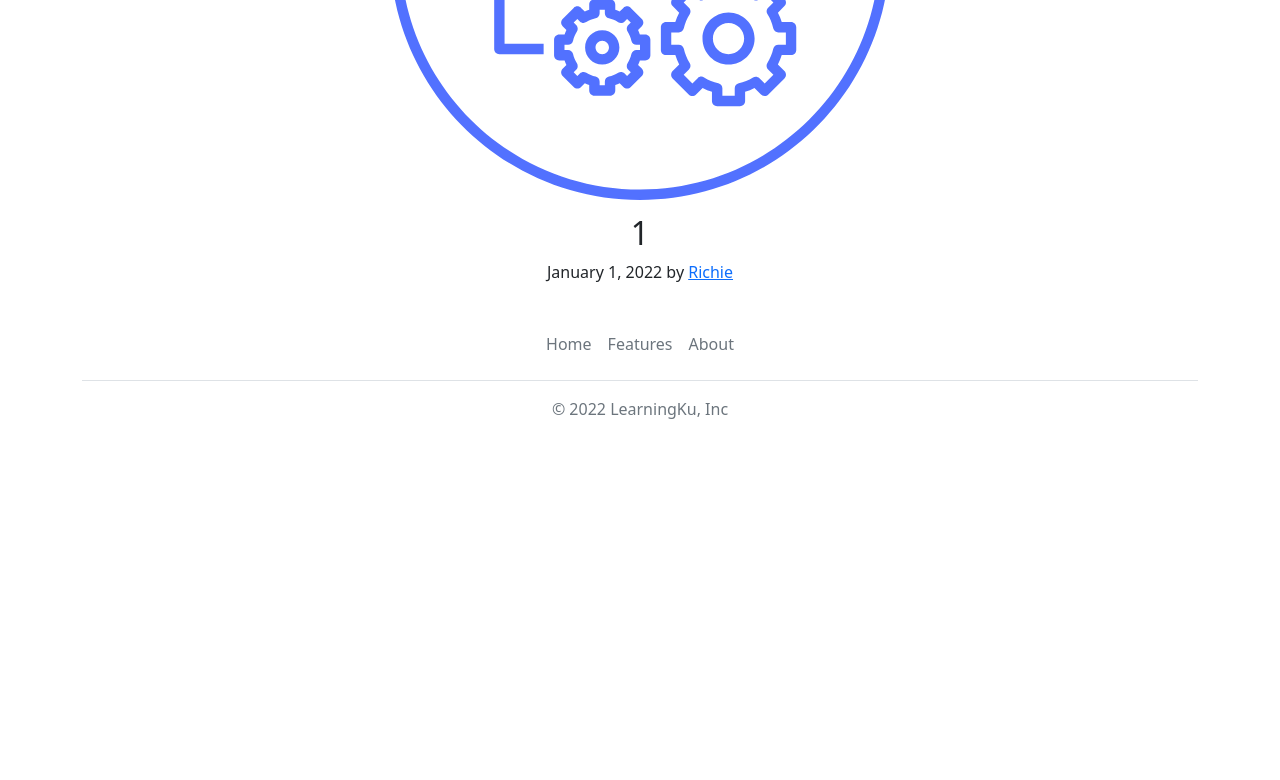
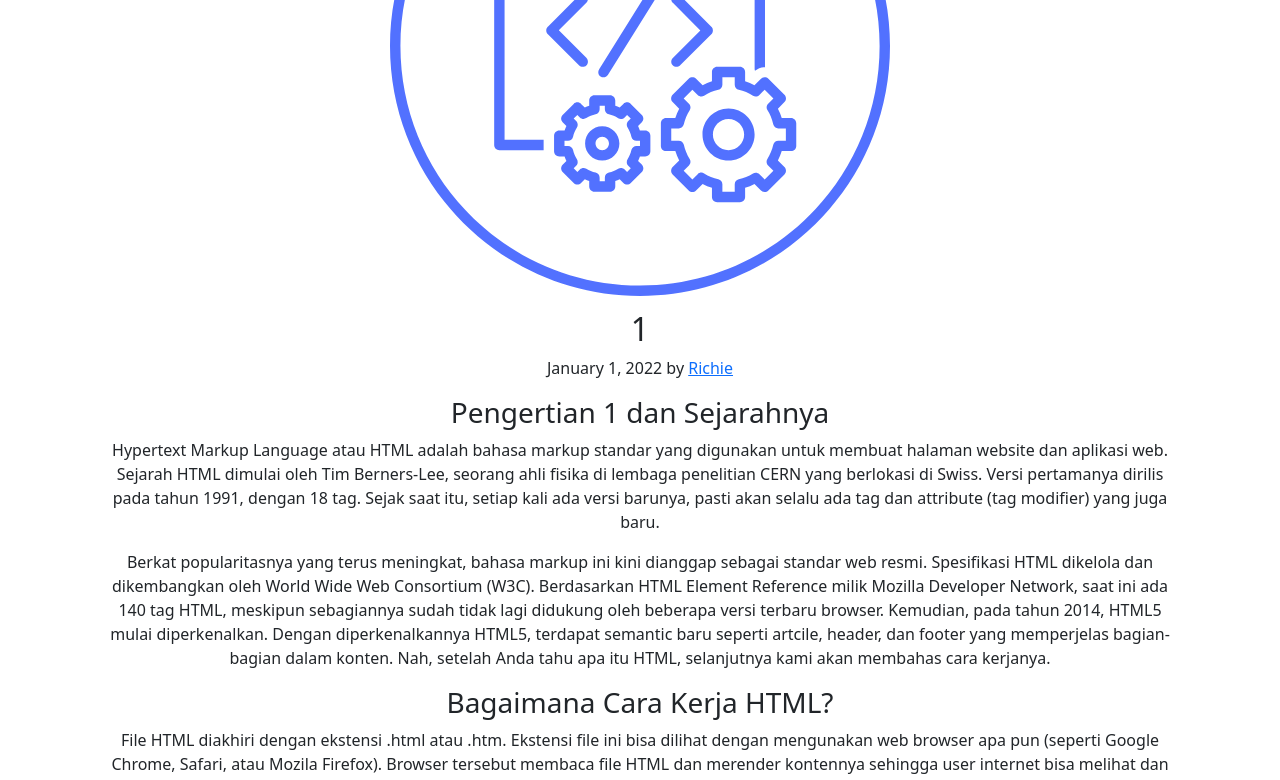
Before and after one commit to gregoriomario/natan-learningku, a Next.js app: page /learn/1 in a window 1280 px wide. Shown: the part 300-1080 px from the top of the page. Before the commit the page ends 800 px from the top, so only its background shows below. Built offline with nearby package versions, Linux system fonts and the light colour scheme.

Commit message:
artikel course

```diff
--- a/pages/index.tsx
+++ b/pages/index.tsx
@@ -55,14 +55,14 @@ const Home: NextPage = () => {
 			<Navbar />
 			<main>
 				<div className="container col-xxl-8 px-4 py-5">
-					<div className="row flex-lg-row-reverse align-items-center g-5 py-5">
+					<div className="row flex-lg-row-reverse align-items-center g-5 py-5 pt-5 mt-5">
 						<div className="col-10 col-sm-8 col-lg-6">
 							<Image
 								src={Study}
 								className="d-block mx-lg-auto img-fluid"
 								alt="Bootstrap Themes"
 								width="700"
-								height="500"
+								height="600"
 								loading="lazy"
 							/>
 						</div>
--- a/pages/learn/[course].tsx
+++ b/pages/learn/[course].tsx
@@ -44,12 +44,12 @@ const Course = () => {
 				return <Image src={Logo} alt="js" className="rounded img-thumbnail" />;
 		}
 	};
-	console.log(course);
 	return (
 		<div>
 			<Navbar />
-			<div className="container ">
-				<article className="blog-post pt-8">
+			<div className="container mt-12">
+				<div className="container pt-5 mt-5">
+					<article className="blog-post">
 						<div className="text-center">
 							{image()}
 							<h2 className="blog-post-title mt-2">
@@ -59,7 +59,108 @@ const Course = () => {
 								January 1, 2022 by <a href="#">Richie</a>
 							</p>
 						</div>
+
+						<div className="container text-center">
+							<h3>Pengertian {course} dan Sejarahnya</h3>
+							<p>
+								Hypertext Markup Language atau HTML adalah bahasa markup standar
+								yang digunakan untuk membuat halaman website dan aplikasi web.
+								Sejarah HTML dimulai oleh Tim Berners-Lee, seorang ahli fisika
+								di lembaga penelitian CERN yang berlokasi di Swiss. Versi
+								pertamanya dirilis pada tahun 1991, dengan 18 tag. Sejak saat
+								itu, setiap kali ada versi barunya, pasti akan selalu ada tag
+								dan attribute (tag modifier) yang juga baru.
+							</p>
+
+							<p>
+								Berkat popularitasnya yang terus meningkat, bahasa markup ini
+								kini dianggap sebagai standar web resmi. Spesifikasi HTML
+								dikelola dan dikembangkan oleh World Wide Web Consortium (W3C).
+								Berdasarkan HTML Element Reference milik Mozilla Developer
+								Network, saat ini ada 140 tag HTML, meskipun sebagiannya sudah
+								tidak lagi didukung oleh beberapa versi terbaru browser.
+								Kemudian, pada tahun 2014, HTML5 mulai diperkenalkan. Dengan
+								diperkenalkannya HTML5, terdapat semantic baru seperti artcile,
+								header, dan footer yang memperjelas bagian-bagian dalam konten.
+								Nah, setelah Anda tahu apa itu HTML, selanjutnya kami akan
+								membahas cara kerjanya.
+							</p>
+
+							<h3>Bagaimana Cara Kerja HTML?</h3>
+							<p>
+								File HTML diakhiri dengan ekstensi .html atau .htm. Ekstensi
+								file ini bisa dilihat dengan mengunakan web browser apa pun
+								(seperti Google Chrome, Safari, atau Mozila Firefox). Browser
+								tersebut membaca file HTML dan merender kontennya sehingga user
+								internet bisa melihat dan membacanya. Biasanya, rata-rata situs
+								web menyertakan sejumlah halaman HTML yang berbeda-beda.
+								Contohnya, halaman beranda, ‘Tentang Kami’, halaman kontak
+								memiliki dokumennya sendiri-sendiri. Masing-masing halaman
+								tersebut terdiri atas serangkaian tags (bisa disebut juga
+								elements), yang tersusun untuk membentuk sebuah halaman website.
+								Tag tersebut membuat hierarki yang menyusun konten hingga
+								menjadi bagian, paragraf, heading, dan block konten lainnya.
+							</p>
+
+							<h3>Pengertian Tag HTML dan Fungsinya</h3>
+							<p>
+								Tag HTML memiliki dua tipe utama: block-level dan inline tags.
+								1. Elemen block-level memakai semua ruang yang tersedia dan
+								selalu membuat line baru di dalam dokumen. Contoh dari tag block
+								adalah heading dan paragraf. 2. Elemen inline hanya memakai
+								space sesuai dengan kebutuhannya dan tidak membuat line baru di
+								halaman. Biasanya elemen ini akan memformat isi konten dari
+								elemen block-level. Contoh dari tag inline adalah link dan
+								emphasized strings.
+							</p>
+
+							<h3>Apa yang Membedakan HTML dengan HTML5?</h3>
+							<p>
+								Sejak pertama diperkenalkan, bahasa ini telah melewati
+								perkembangan yang cukup signifikan. W3C terus merilis versi dan
+								update terbaru sembari mencetak sejarah dan mengukuhkan
+								keberadaannya. HTML4 (dikenal sebagai “HTML”) dirilis pada tahun
+								1999 dan versi terbarunya diperkenalkan pada publik pada tahun
+								2014, yaitu HTML5, versi terbaru ini menambahkan lebih banyak
+								fitur baru ke bahasa mark up ini.
+							</p>
+
+							<h3>Hubungan HTML, CSS, dan JavaScript</h3>
+							<p>
+								Meskipun dinyatakan sebagai bahasa markup yang canggih dan
+								mudah, HTML tidak sepenuhnya bisa membuat website yang
+								profesional dan responsif. Bahasa ini hanya bisa digunakan untuk
+								menambah elemen dan membuat struktur konten. Namun di satu sisi,
+								bahasa ini bisa bekerja secara maksimal dengan dua bahasa
+								frontend: CSS (Cascading Style Sheets) dan JavaScript. Jika
+								digabungkan, kedua bahasa frontend ini bisa meningkatkan
+								pengalaman user dan memberikan fungsi yang lebih canggih. CSS
+								erat kaitannya dengan styling, seperti background, warna,
+								layout, spacing, dan animiasi. JavaScript memungkinkan Anda
+								menambahkan fungsionalitas yang dinamis, seperti slider, pop-up,
+								dan galeri foto. Jika digambarkan, berikut perbedaan HTML dan
+								CSS dan JavaScript: HTML adalah orang yang tidak mengenakan
+								busana apa pun, kemudian CSS adalah bajunya, kemudian JavaScript
+								adalah aktivitas dan sikap orang tersebut.
+							</p>
+
+							<h3>Kesimpulan</h3>
+							<p>
+								Sampai di sini, Anda sudah mempelajari apa itu HTML,
+								pengertiannya, dan cara kerjanya. HTML bukanlah bahasa
+								pemrograman, dan tidak memiliki kemampuan untuk membuat
+								fungsionalitas yang dinamis. Dengan bahasa markup ini, user bisa
+								mengelola dan memformat dokumen secara statis, sama seperti
+								Microsoft Word. Berdasarkan cara kerja HTML, Anda bisa
+								menggunakannya untuk membuat struktur konten pada website dan
+								aplikasi web (menggunakan coding sederhana). HTML merupakan
+								level terbawah dari teknologi frontend dan berfungsi sebagai
+								dasar styling yang bisa Anda tambahkan dengan CSS dan
+								fungsionalitas yang dapat dijalakan menggunakan JavaScript.
+							</p>
+						</div>
 					</article>
+				</div>
 			</div>
 
 			<div className="container">
--- a/pages/search.tsx
+++ b/pages/search.tsx
@@ -13,7 +13,6 @@ type ResultProps = {
 };
 
 const Result = ({ data }: ResultProps) => {
-	console.log(data.data);
 
 	return (
 		<div className="d-flex flex-column h-100">
```
Lines whose indentation alone changed are shown as unchanged.
